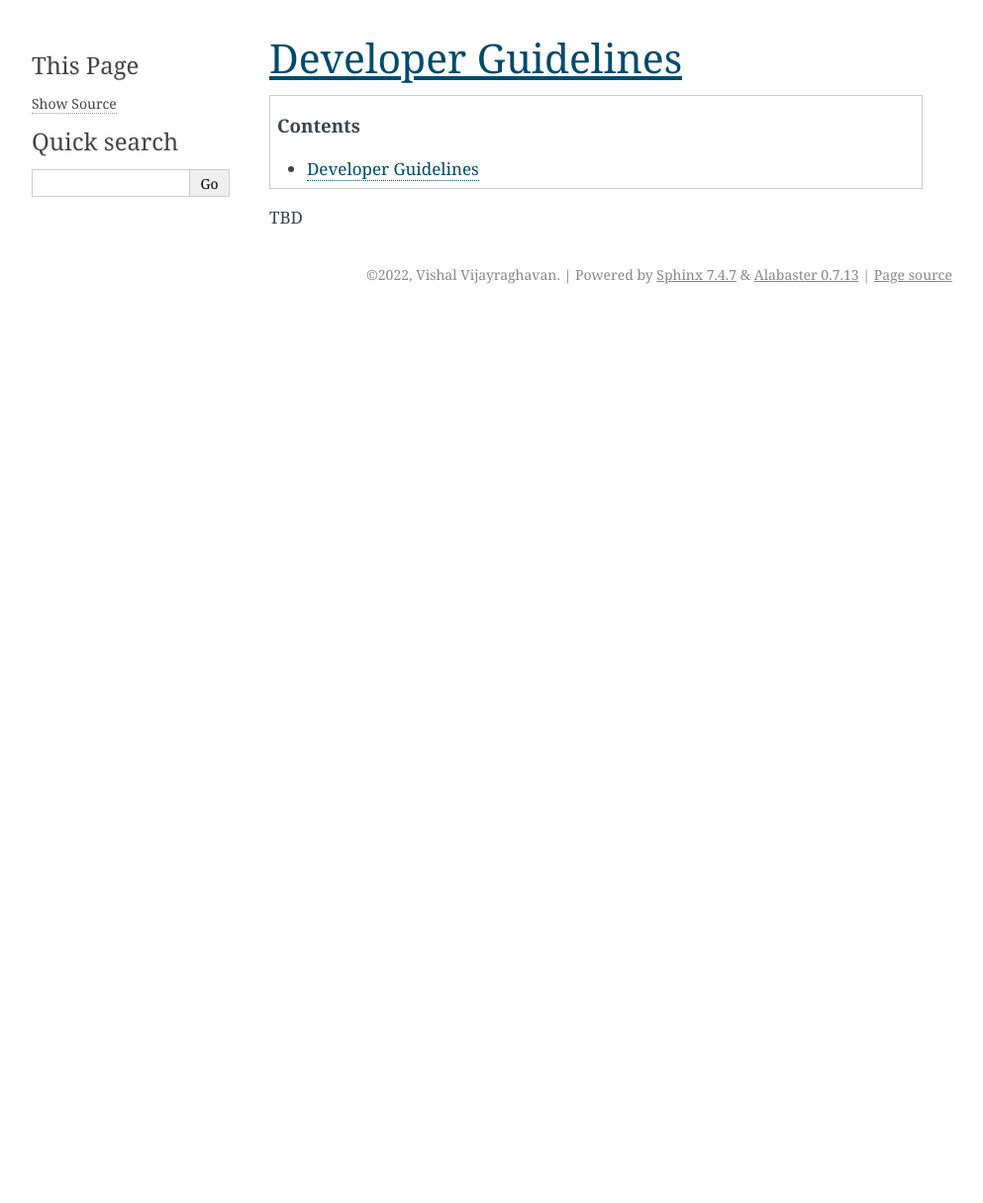
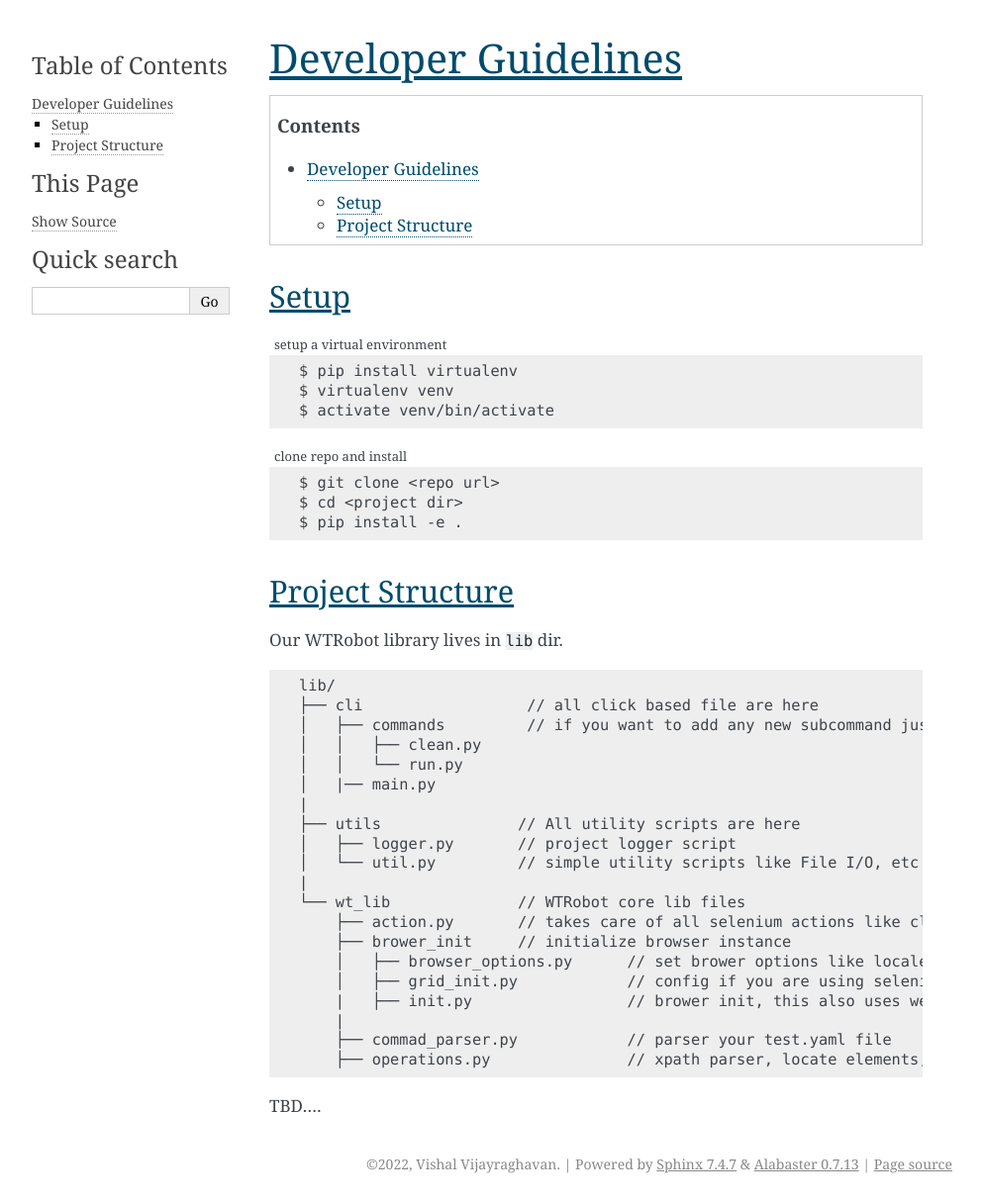
Before and after one commit to wtrobot/wtrobot, a Sphinx documentation site: the page built from docs/source/src/dev_guidelines.rst, in a window 1280 px wide. Shown: the whole page at 99% size, without its empty margins (148-1141 px from the left). Built offline with Sphinx 7.4.7, drawn with Linux system fonts in a browser that asks for light colours; before the commit the page ends 900 px from its top, so only the background shows below that.

Commit message:
few more doc edit

```diff
--- a/docs/source/index.rst
+++ b/docs/source/index.rst
@@ -16,6 +16,6 @@ It is a tool to minimize your dependencies on XPATHs for writing end to end auto
    :titlesonly:
    :glob:
 
-   src/setup&config
-   src/usage_guidelines
+   src/getting_started
+   src/setup_and_config
    src/dev_guidelines
--- a/docs/source/src/dev_guidelines.rst
+++ b/docs/source/src/dev_guidelines.rst
@@ -1,8 +1,53 @@
-.. _Docs:
+.. _DevGuidelines:
 
 Developer Guidelines
 ####################
 
 .. contents::
 
-TBD
+Setup
+*****
+
+.. code-block::
+    :caption: setup a virtual environment
+
+    $ pip install virtualenv
+    $ virtualenv venv
+    $ activate venv/bin/activate
+
+.. code-block::
+    :caption: clone repo and install
+
+    $ git clone <repo url>
+    $ cd <project dir>
+    $ pip install -e .
+
+Project Structure
+*****************
+
+Our WTRobot library lives in :code:`lib` dir.
+
+.. code-block::
+
+    lib/
+    ├── cli                  // all click based file are here
+    │   ├── commands         // if you want to add any new subcommand just add a new file here
+    │   │   ├── clean.py
+    │   │   └── run.py
+    │   |── main.py
+    |
+    ├── utils               // All utility scripts are here
+    │   ├── logger.py       // project logger script
+    │   └── util.py         // simple utility scripts like File I/O, etc
+    |
+    └── wt_lib              // WTRobot core lib files
+        ├── action.py       // takes care of all selenium actions like click, input, etc
+        ├── brower_init     // initialize browser instance
+        │   ├── browser_options.py      // set brower options like locale, etc
+        │   ├── grid_init.py            // config if you are using selenium grid
+        |   ├── init.py                 // brower init, this also uses weddriver_manager
+        |
+        ├── commad_parser.py            // parser your test.yaml file
+        ├── operations.py               // xpath parser, locate elements, etc
+
+TBD....
```
Also changed, not shown: docs/source/src/getting_started.rst (added, +59 -0 lines), docs/source/src/setup_and_config.rst (renamed from docs/source/src/setup&config.rst, +8 -10 lines), docs/source/src/test_syntax.rst (added, +25 -0 lines), docs/source/src/usage_guidelines.rst (deleted, +0 -11 lines).
